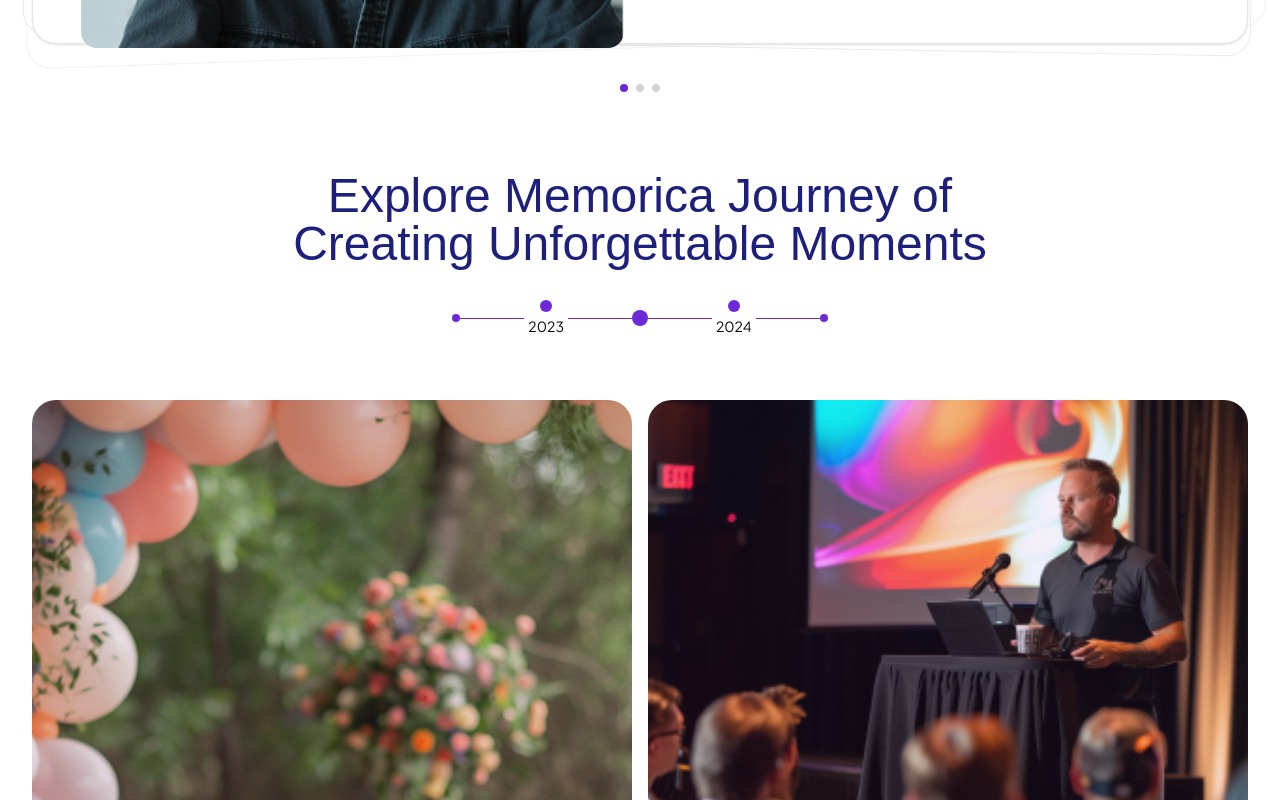
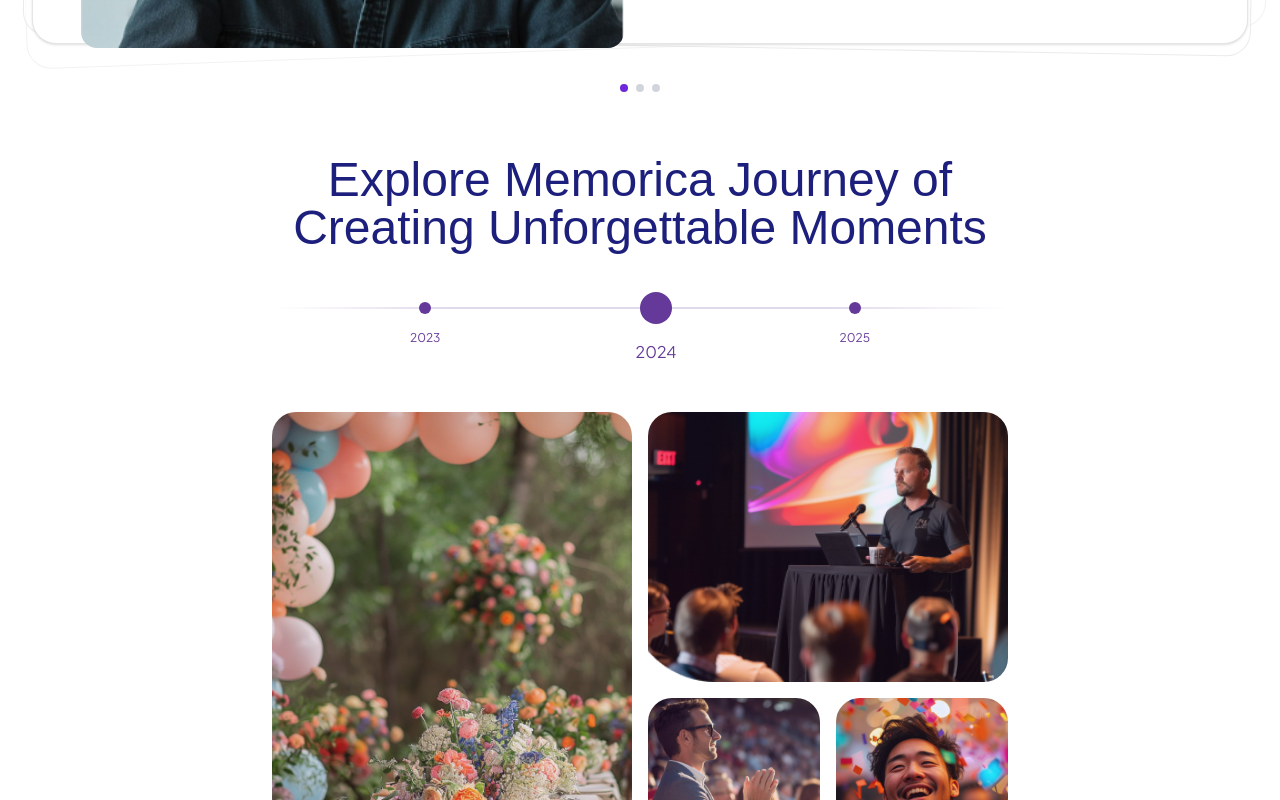
Before and after one commit to KRShanto/memorica, a Next.js app: page / in a window 1280 px wide. Shown: the part 4174-4974 px from the top of the page. Built offline with nearby package versions, Linux system fonts and the light colour scheme; a web font is replaced by a local one.

Commit message:
feat: refactor JourneySection to Timeline component with improved layout and styling

```diff
--- a/src/components/home/MemoricaJourneySection.tsx
+++ b/src/components/home/MemoricaJourneySection.tsx
@@ -1,45 +1,66 @@
-import Image from "next/image";
 import { ArrowRight } from "lucide-react";
 import { Button } from "@/components/ui/button";
 
-export default function JourneySection() {
+import { cn } from "@/lib/utils";
+import Image from "next/image";
+
+export default function Timeline() {
+  const years = [
+    { year: "2023", size: "small", position: "left-[20%]" },
+    { year: "2024", size: "large", position: "left-1/2" },
+    { year: "2025", size: "small", position: "right-[20%]" },
+  ] as const;
+
   return (
-    <section className="px-4 py-16 md:px-6 lg:px-8 max-w-7xl mx-auto">
-      <div className="text-center mb-16">
-        <h2 className="text-3xl md:text-4xl lg:text-5xl font-antic text-[#1D1F7C] max-w-4xl mx-auto leading-tight">
-          Explore Memorica Journey of
-          <br />
-          Creating Unforgettable Moments
-        </h2>
+    <div className="w-full max-w-3xl mx-auto px-4 py-12">
+      <h2 className="text-3xl text-center md:text-4xl lg:text-5xl font-antic text-[#1D1F7C] mb-4">
+        Explore Memorica Journey of Creating Unforgettable Moments
+      </h2>
 
-        {/* Timeline */}
-        <div className="mt-8 flex items-center justify-center gap-1">
-          <div className="flex items-center">
-            <div className="h-2 w-2 rounded-full bg-[#6D28D9]" />
-            <div className="h-[1px] w-16 bg-[#6D28D9]" />
-          </div>
-          <div className="flex flex-col items-center gap-1">
-            <div className="h-3 w-3 rounded-full bg-[#6D28D9]" />
-            <span className="text-sm font-medium">2023</span>
-          </div>
-          <div className="flex items-center">
-            <div className="h-[1px] w-16 bg-[#6D28D9]" />
-            <div className="h-4 w-4 rounded-full bg-[#6D28D9]" />
-            <div className="h-[1px] w-16 bg-[#6D28D9]" />
-          </div>
-          <div className="flex flex-col items-center gap-1">
-            <div className="h-3 w-3 rounded-full bg-[#6D28D9]" />
-            <span className="text-sm font-medium">2024</span>
-          </div>
-          <div className="flex items-center">
-            <div className="h-[1px] w-16 bg-[#6D28D9]" />
-            <div className="h-2 w-2 rounded-full bg-[#6D28D9]" />
-          </div>
+      <div className="relative">
+        {/* Timeline line with smooth opacity gradient */}
+        <div
+          className="absolute h-[2px] top-1/2 left-0 right-0 -translate-y-1/2"
+          style={{
+            background:
+              "linear-gradient(90deg, rgba(100,57,154,0) 0%, rgba(100,57,154,0.2) 25%, rgba(100,57,154,0.2) 75%, rgba(100,57,154,0) 100%)",
+          }}
+        />
+
+        {/* Timeline points */}
+        <div className="relative h-20">
+          {years.map((item) => (
+            <div
+              key={item.year}
+              className={cn("absolute top-1/2 -translate-y-1/2", item.position)}
+            >
+              <div className="relative">
+                <div
+                  className={cn(
+                    "rounded-full transition-all duration-200",
+                    "hover:scale-110 cursor-pointer",
+                    item.size === "large"
+                      ? "w-8 h-8 bg-[#64399A]"
+                      : "w-3 h-3 bg-[#64399A]"
+                  )}
+                />
+                <span
+                  className={cn(
+                    "absolute left-1/2 -translate-x-1/2 mt-4 whitespace-nowrap",
+                    "font-medium text-[#64399A]",
+                    item.size === "large" ? "text-base" : "text-xs"
+                  )}
+                >
+                  {item.year}
+                </span>
+              </div>
+            </div>
+          ))}
         </div>
       </div>
 
       {/* Image Grid */}
-      <div className="grid md:grid-cols-2 gap-4 mb-12">
+      <div className="grid md:grid-cols-2 gap-4 mb-12 mt-16">
         <div className="rounded-3xl overflow-hidden aspect-square md:aspect-auto md:row-span-2">
           <Image
             src="/journey/journey1.png"
@@ -79,7 +100,6 @@
           </div>
         </div>
       </div>
-
       {/* Button */}
       <div className="flex justify-center">
         <Button
@@ -90,6 +110,6 @@
           <ArrowRight className="ml-2 h-4 w-4" />
         </Button>
       </div>
-    </section>
+    </div>
   );
 }
```
